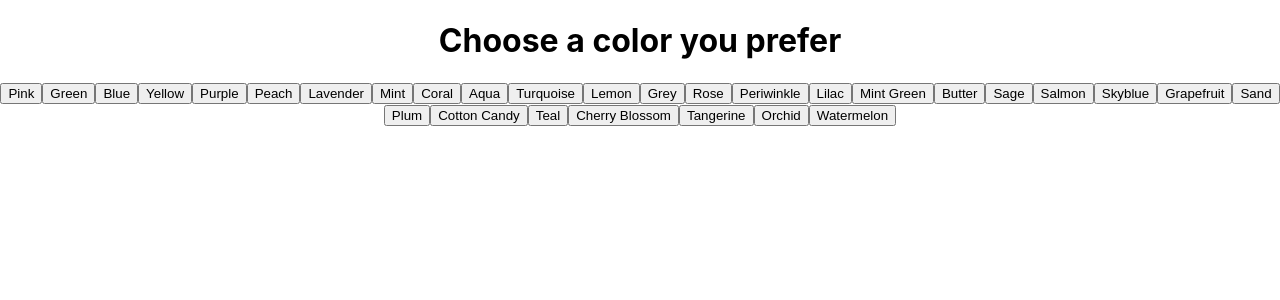
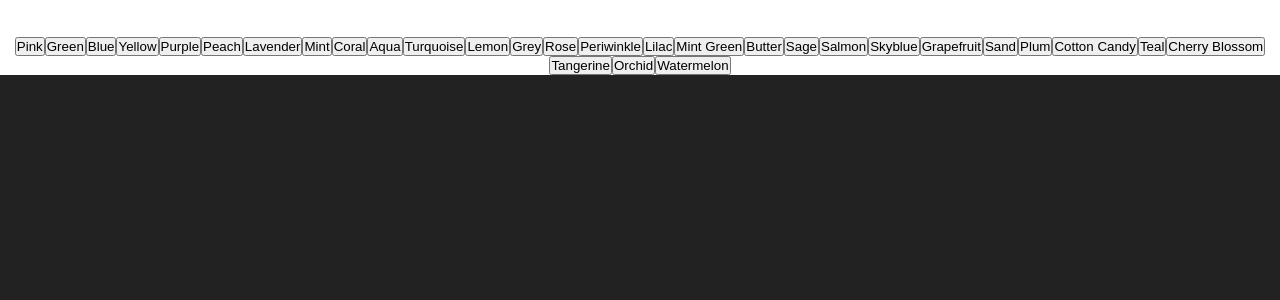
Before and after one commit to M-Saleh-N/button-color-changer, a React (Create React App) app: page / in a window 1280 px wide. Shown: the top 300 px of the page. Built offline with nearby package versions, Linux system fonts and the light colour scheme.

Commit message:
styling the body

```diff
--- a/src/styles/button.css
+++ b/src/styles/button.css
@@ -0,0 +1,11 @@
+* {
+  margin: 0;
+  padding: 0;
+  box-sizing: border-box;
+}
+
+body {
+  font-family: Arial, sans-serif;
+  background-color: #222222;
+  color: #fff;
+}
```
